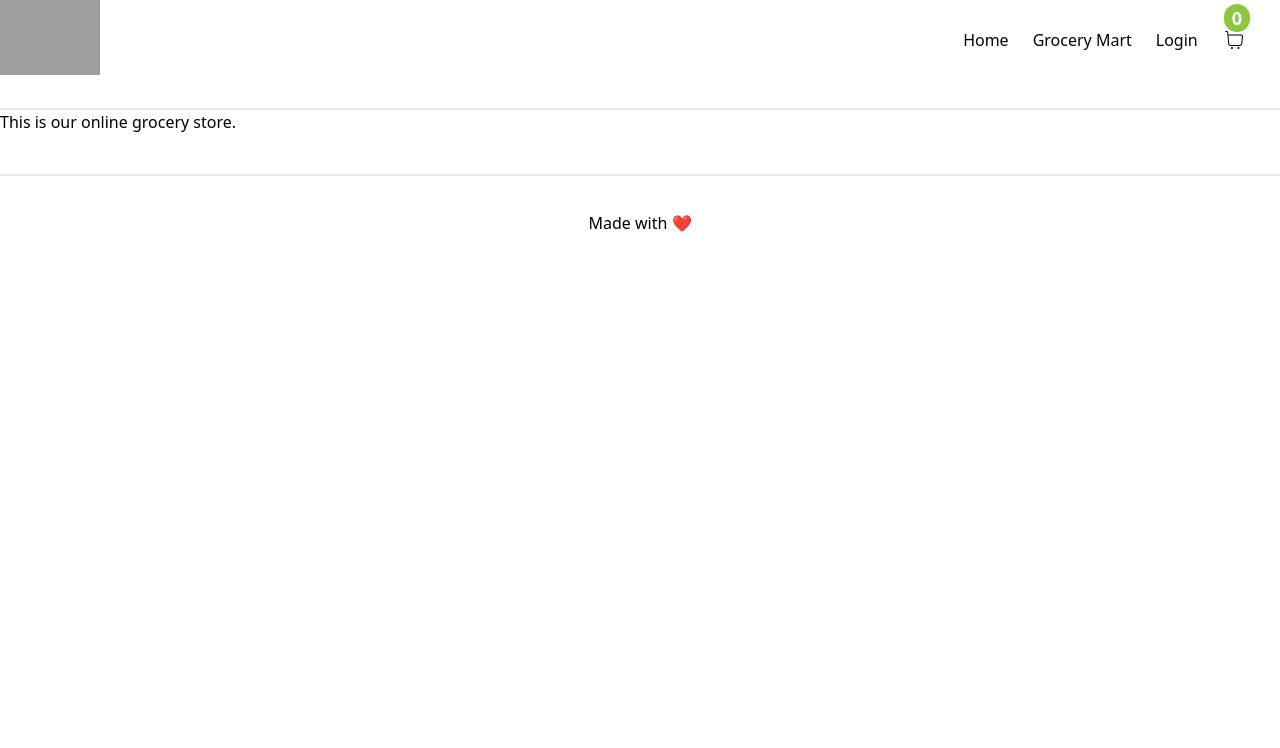
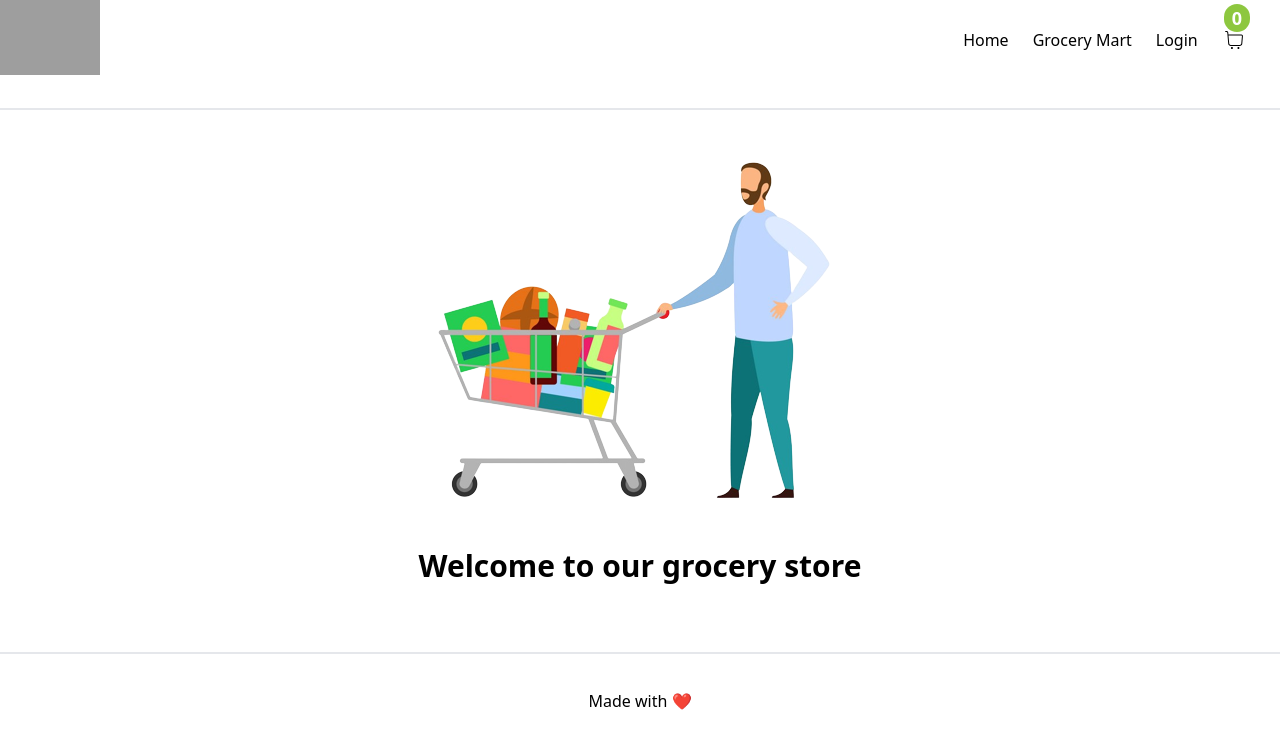
Before and after one commit to iam-harshit/BiteQuick, a React (Vite) app: page /grocery in a window 1280 px wide. Shown: the top 748 px of the page. Built offline with nearby package versions, Linux system fonts and the light colour scheme; grey boxes are pictures that could not be loaded.

Commit message:
Style grocery mart component

```diff
--- a/src/components/Grocery.js
+++ b/src/components/Grocery.js
@@ -1,9 +1,16 @@
+import grocery_mart from "../asset/grocery-mart.png";
+
 const Grocery = () => {
-    return(
-        <div>
-            <h2>This is our online grocery store.</h2>
-        </div>
-    );
-}
+  return (
+    <div className="flex items-center justify-center">
+      <div className="flex flex-col items-center ">
+        <img src={grocery_mart} alt="" />
+        <h2 className="font-bold text-3xl pb-7">
+          Welcome to our grocery store
+        </h2>
+      </div>
+    </div>
+  );
+};
 
 export default Grocery;
```
Also changed, not shown: src/asset/grocery-mart.png (added).
